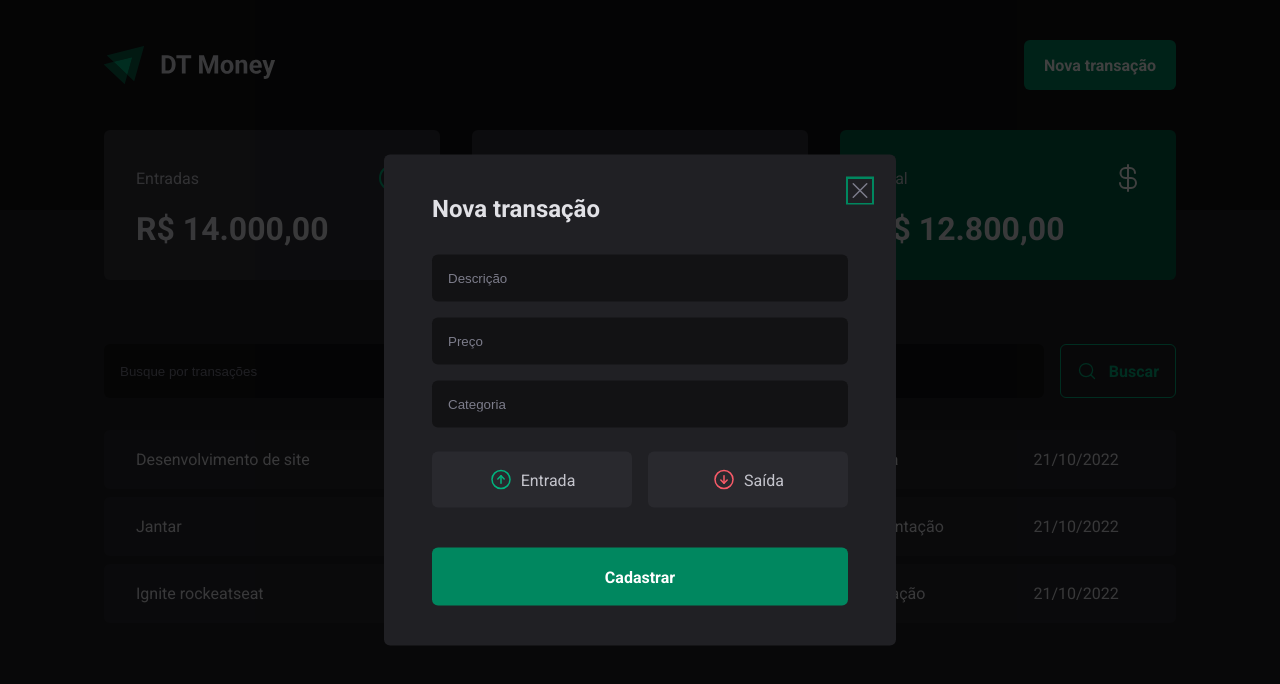
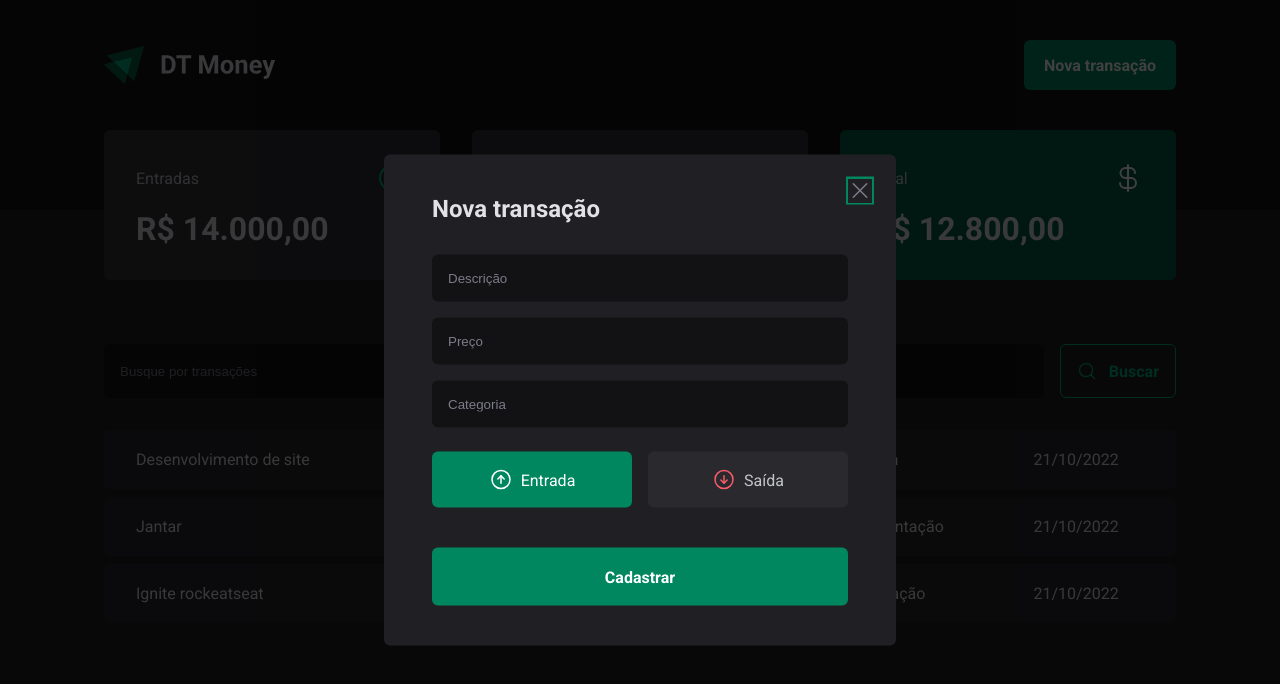
Before and after one commit to joaopnk/ReactJS_DTMoney, a React (Vite) app: page / in a window 1280 px wide. Both pictures are taken after a click on the button "Nova transação". Shown: the top 684 px of the page. Built offline with nearby package versions, Linux system fonts and the light colour scheme; data requests are answered from the project's data file.

Commit message:
Controlled components

```diff
--- a/src/components/NewTransactionModal/index.tsx
+++ b/src/components/NewTransactionModal/index.tsx
@@ -1,7 +1,7 @@
 import { zodResolver } from '@hookform/resolvers/zod';
 import * as Dialog from '@radix-ui/react-dialog';
 import { ArrowCircleDown, ArrowCircleUp, X } from 'phosphor-react';
-import { useForm } from 'react-hook-form';
+import { Controller, useForm } from 'react-hook-form';
 import * as z from 'zod';
 
 import { CloseButton, Content, Overlay, TransactionType, TransactionTypeButton } from './styles';
@@ -11,7 +11,7 @@
     price: z.number(),
     category: z.string(),
     // enum = usado quando temos que dar opções para ele verificar (andar dentro das opções verificando..)
-    // type: z.enum(['income', 'outcome'])
+    type: z.enum(['income', 'outcome'])
 });
 
 type newTransactionFormInputs = z.infer<typeof newTransactionFormSchema>;
@@ -21,11 +21,15 @@
 export function NewTransactionModal(){
 
     const {
+        control,
         register,
         handleSubmit,
         formState: {isSubmitting}
     } = useForm<newTransactionFormInputs>({
         resolver: zodResolver(newTransactionFormSchema),
+        defaultValues:{
+            type: 'income'
+        }
     });
 
     async function handleCreateNewTransaction(data: newTransactionFormInputs){
@@ -63,7 +67,12 @@
                             required
                             {...register('category')}
                         />
-                        <TransactionType>
+                        <Controller
+                            control={control}
+                            name="type"
+                            render={({ field }) => {
+                                return (
+                                    <TransactionType onValueChange={field.onChange} value={field.value}>
                                             <TransactionTypeButton
                                                 variant='income'
                                                 value="income"
@@ -79,6 +88,9 @@
                                                 Saída
                                             </TransactionTypeButton>
                                     </TransactionType>
+                                )
+                            }}
+                        />
                         <button type="submit" disabled={isSubmitting}>Cadastrar</button>
                     </form>
                 </Content>
```
Lines whose indentation alone changed are shown as unchanged.
